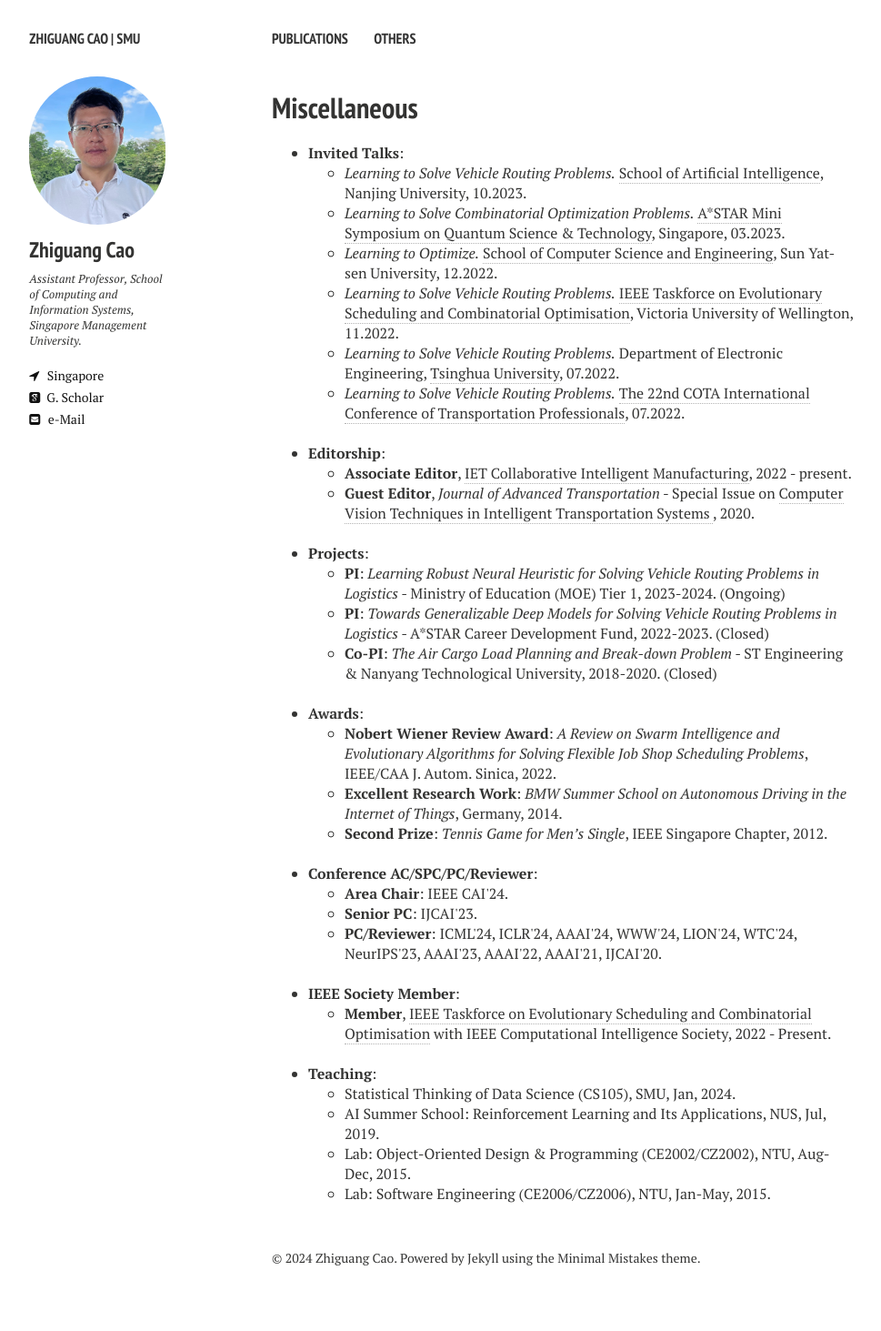
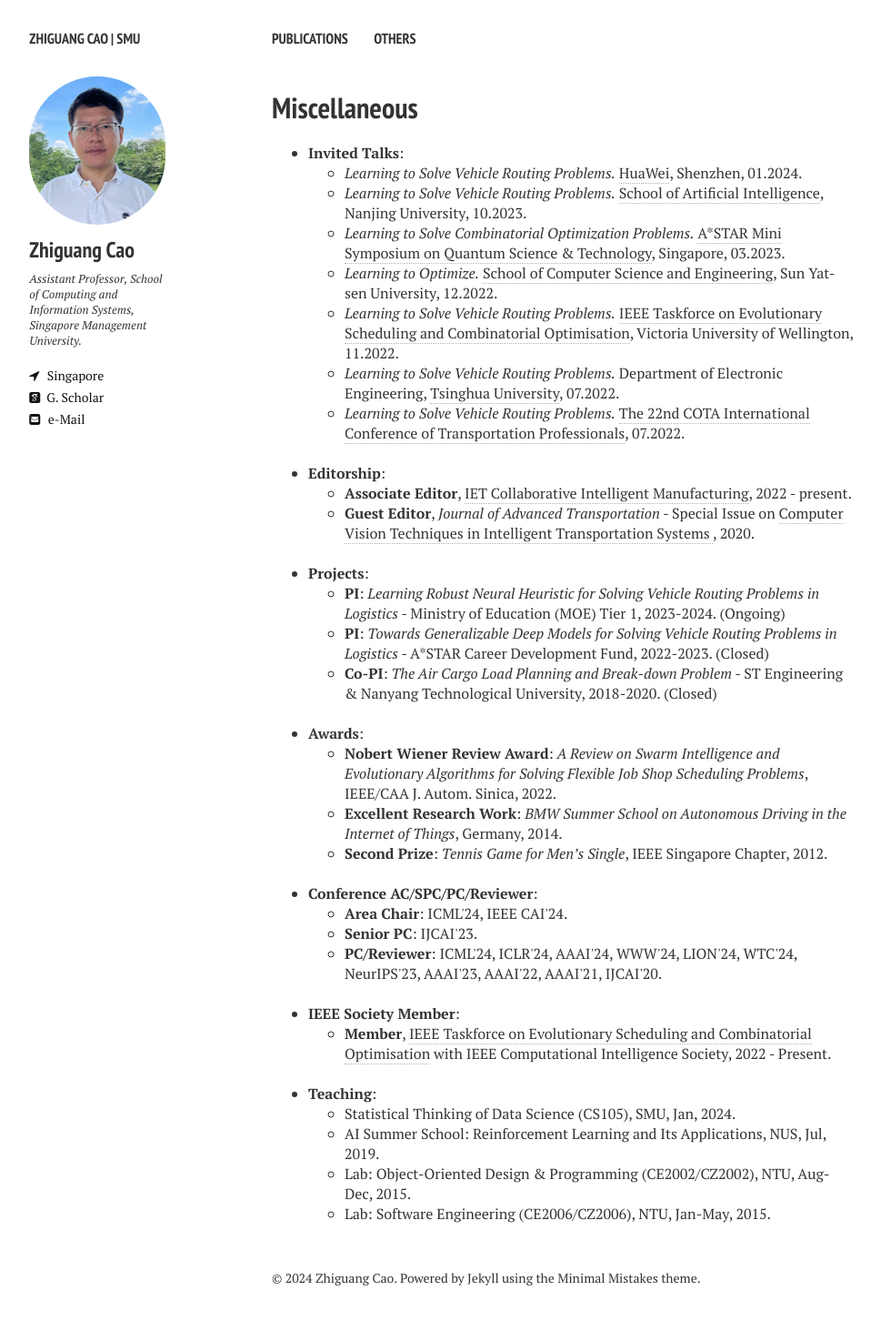
Before and after one commit to zhiguangcaosg/zhiguangcaosg.github.io, a Jekyll site: the page built from others.md, in a window 1280 px wide. Shown: the whole page at 91% size, without its empty margins (21-990 px from the left). Built offline with Jekyll 4.4.1, drawn with Linux system fonts in a browser that asks for light colours; nearby versions of some CDN libraries; before the commit the page ends 1441 px from its top, so only the background shows below that.

Commit message:
Update others.md

```diff
--- a/others.md
+++ b/others.md
@@ -19,6 +19,9 @@ comments: false
 <li>
 <b>Invited Talks</b>:
 	<ul>
+	<li> <i>Learning to Solve Vehicle Routing Problems.</i> <a href="https://ai.nju.edu.cn/main.htm" target="_blank">HuaWei</a>, Shenzhen, 01.2024.
+	</li>
+
 	<li> <i>Learning to Solve Vehicle Routing Problems.</i> <a href="https://ai.nju.edu.cn/main.htm" target="_blank">School of Artificial Intelligence</a>, Nanjing University, 10.2023.
 	</li>
 	<li> <i>Learning to Solve Combinatorial Optimization Problems.</i> <a href="https://www.a-star.edu.sg/imre/events/a-star-mini-symposium-on-quantum-science-and-technology" target="_blank">A*STAR Mini Symposium on Quantum Science & Technology</a>, Singapore, 03.2023.
@@ -77,7 +80,7 @@ comments: false
 <li>
 <b>Conference AC/SPC/PC/Reviewer</b>:
 	<ul>
-	<li> <b>Area Chair</b>: IEEE CAI'24.
+	<li> <b>Area Chair</b>: ICML'24, IEEE CAI'24.
 	</li>
 	<li> <b>Senior PC</b>: IJCAI'23.
 	</li>
```
